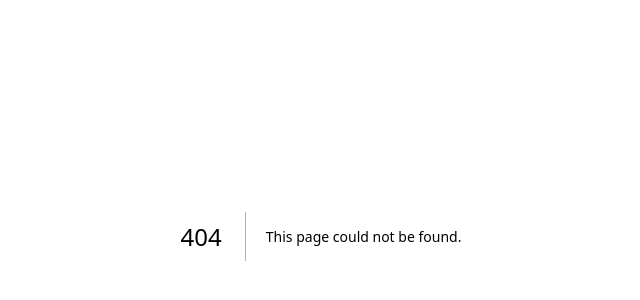
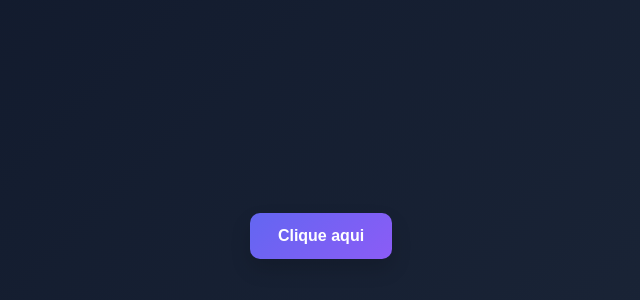
Before and after one commit to luisbmssi/clone-tabnews, a Next.js app: page /the in a window 1280 px wide. Before the commit this address had no page. Shown: the part 164-464 px from the top of the page, without its empty margins (319-959 px from the left). Built offline with nearby package versions, Linux system fonts and the light colour scheme.

Commit message:
Adicionado rotas ultra secretas

```diff
--- /dev/null
+++ b/pages/the/index.js
@@ -0,0 +1,42 @@
+import { useState } from "react";
+import Lottie from "lottie-react";
+import animationData from "../../public/like.json";
+import styles from "../../styles/letter.module.css";
+
+function ThePage() {
+  const [show, setShow] = useState(false);
+
+  return (
+    <div className={styles.wrapper}>
+      {!show ? (
+        <button className={styles.button} onClick={() => setShow(true)}>
+          Clique aqui
+        </button>
+      ) : (
+        <div className={styles.card}>
+          <Lottie animationData={animationData} loop style={{ width: 220 }} />
+
+          <div className={styles.letter}>
+            <p>
+              <strong>Oi amorzinho ❤️</strong>
+            </p>
+
+            <p>
+              Às vezes a gente não precisa de grandes discursos, só de pequenos
+              gestos que dizem muito.
+            </p>
+
+            <p>
+              Que essa mensagem te lembre que você é importante, especial e
+              merece tudo de bom que existe.
+            </p>
+
+            <p>Te amo!</p>
+          </div>
+        </div>
+      )}
+    </div>
+  );
+}
+
+export default ThePage;
--- /dev/null
+++ b/styles/letter.module.css
@@ -0,0 +1,70 @@
+.wrapper {
+  position: fixed;
+  inset: 0;
+  /* top:0; right:0; bottom:0; left:0 */
+
+  display: flex;
+  align-items: center;
+  justify-content: center;
+
+  overflow: hidden;
+
+  background: linear-gradient(135deg, #0f172a, #1e293b);
+}
+
+.button {
+  padding: 14px 28px;
+  font-size: 1rem;
+  font-weight: 600;
+
+  border: none;
+  border-radius: 10px;
+
+  background: linear-gradient(135deg, #6366f1, #8b5cf6);
+  color: #fff;
+
+  cursor: pointer;
+  transition:
+    transform 0.15s ease,
+    box-shadow 0.15s ease;
+  box-shadow: 0 10px 20px rgba(0, 0, 0, 0.15);
+}
+
+.button:hover {
+  transform: translateY(-2px);
+  box-shadow: 0 14px 28px rgba(0, 0, 0, 0.2);
+}
+
+.button:active {
+  transform: translateY(0);
+  box-shadow: 0 6px 12px rgba(0, 0, 0, 0.15);
+}
+
+.button:focus-visible {
+  outline: 3px solid #c7d2fe;
+  outline-offset: 4px;
+}
+
+.card {
+  display: flex;
+  flex-direction: column;
+  align-items: center;
+  gap: 1.5rem;
+
+  max-width: 360px;
+  padding: 2rem;
+
+  background: rgba(255, 255, 255, 0.06);
+  backdrop-filter: blur(10px);
+
+  border-radius: 16px;
+  text-align: center;
+}
+
+.letter {
+  font-family: "Georgia", "Times New Roman", serif;
+  font-size: 1rem;
+  line-height: 1.6;
+
+  color: #e5e7eb;
+}
```
Also changed, not shown: pages/mama/index.js (added, +48 -0 lines).
